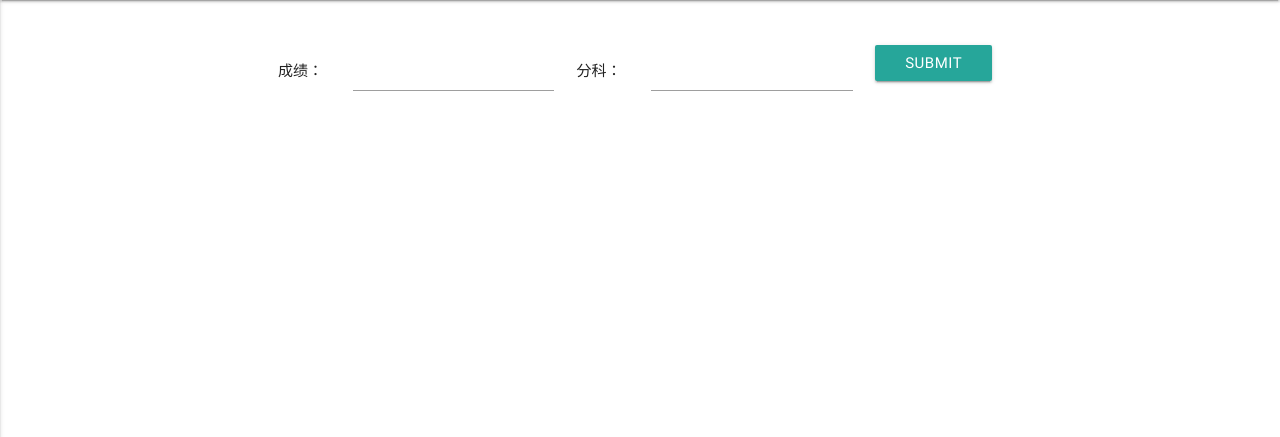
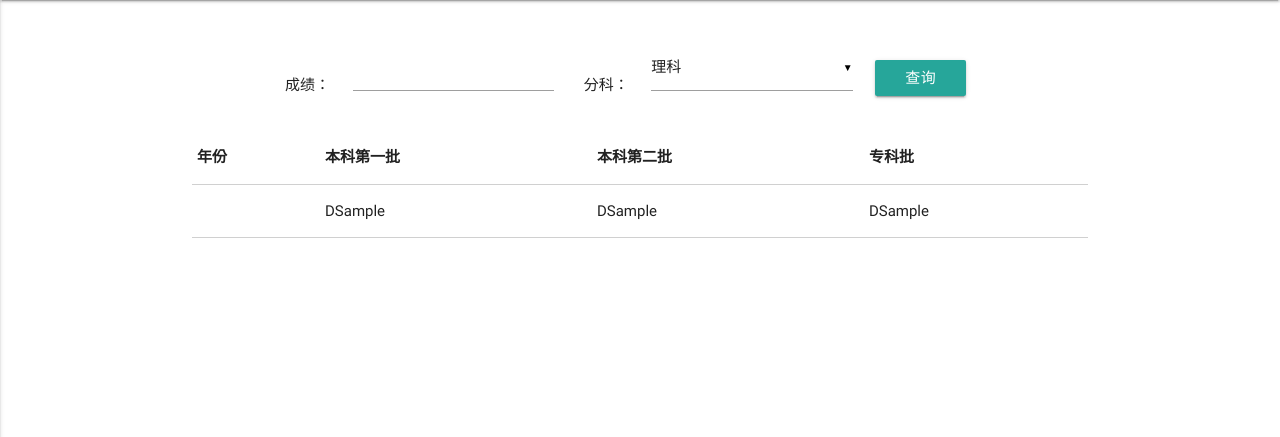
Before and after one commit to Sakura-cheng/gk, a Flask app: template templates/dwf.html in a window 1280 px wide. Shown: the part 64-501 px from the top of the page. Run offline with Flask 2, Linux system fonts and the light colour scheme; the template is opened without the code that fills it: values that come from a table or form of the project are taken from there, most other values are stand-ins (such as "Sample title", 1, 10 or a date in 2020); form fields are guessed from the names that the template uses; parts of the project's set-up code (start-up, migrations or seed data) failed here and were passed over; some libraries are stand-ins or nearby versions.

Commit message:
add function dwf

```diff
--- a/app.py
+++ b/app.py
@@ -1,5 +1,6 @@
-from flask import Flask, render_template
+from flask import Flask, render_template, redirect, url_for
 from forms import DwfForm
+from request import dwf_request
 
 app = Flask(__name__)
 app.secret_key = 'secret string'
@@ -10,5 +11,11 @@ app.jinja_env.lstrip_blocks = True
 @app.route('/', methods=['GET', 'POST'])
 def dwf():
     form = DwfForm()
-    print(form.category)
+    if form.validate_on_submit():
+        data = {
+            'score': form.sore.data,
+            'kldm': form.category.data
+        }
+        result = dwf_request(data)
+        return render_template('dwf.html', form=form, result=result)
     return render_template('dwf.html', form=form)
--- a/forms.py
+++ b/forms.py
@@ -1,9 +1,9 @@
-from wtforms import IntegerField, SelectField, SubmitField
+from wtforms import IntegerField, SelectField, SubmitField, StringField, PasswordField, BooleanField
 from flask_wtf import FlaskForm
 from wtforms.validators import DataRequired
 
 
 class DwfForm(FlaskForm):
-    sore = IntegerField('Sore', validators=[DataRequired])
-    category = SelectField('Category', choices=[('0', '理科'), ('1', '文科')], validators=[DataRequired])
-    submit = SubmitField('Check')
+    sore = IntegerField('Sore', validators=[DataRequired()])
+    category = SelectField('Category', choices=[('5', '理科'), ('1', '文科')], validators=[DataRequired()])
+    submit = SubmitField('查询')
--- a/templates/dwf.html
+++ b/templates/dwf.html
@@ -3,17 +3,17 @@
     <div class="container">
         <br><br>
     <div class="row">
-        <form action="http://query.zk789.net/Home/GetDWF" class="col s12" method="post">
+        <form class="col s12 valign-wrapper" method="post">
             {{ form.csrf_token }}
             <div class="col s1"></div>
             <div class="col s1">
-                <p>成绩：</p>
+                <p class="right-align">成绩：</p>
             </div>
             <div class="col s3">
                 {{ form.sore }}
             </div>
             <div class="col s1">
-                <p>分科：</p>
+                <p class="right-align">分科：</p>
             </div>
             <div class="col s3">
                 {{ form.category }}
@@ -21,8 +21,29 @@
             <div class="col s2">
                 {{ form.submit(class='btn') }}
             </div>
+            <div class="col s1"></div>
         </form>
     </div>
+        {% if result %}
+        <table class="responsive-table bordered">
+            <thead>
+            <tr>
+                <th>年份</th>
+                <th>本科第一批</th>
+                <th>本科第二批</th>
+                <th>专科批</th>
+            </tr>
+            </thead>
+            <tbody>
+            <tr>
+                <td></td>
+                <td>D{{ result.pc1 }}</td>
+                <td>D{{ result.pc2 }}</td>
+                <td>D{{ result.pc4 }}</td>
+            </tr>
+            </tbody>
+        </table>
+        {% endif %}
     </div>
 {% endblock %}
 {% block scripts %}
```
Also changed, not shown: request.py (added, +12 -0 lines), 2 other files.
